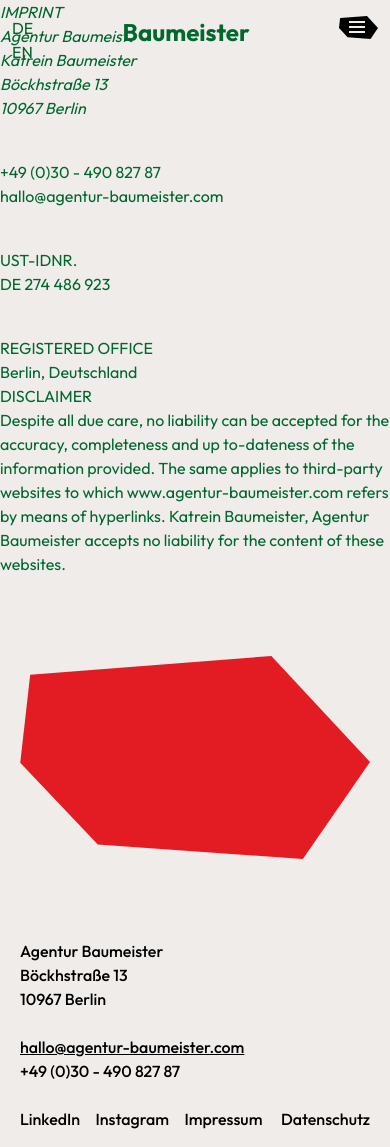
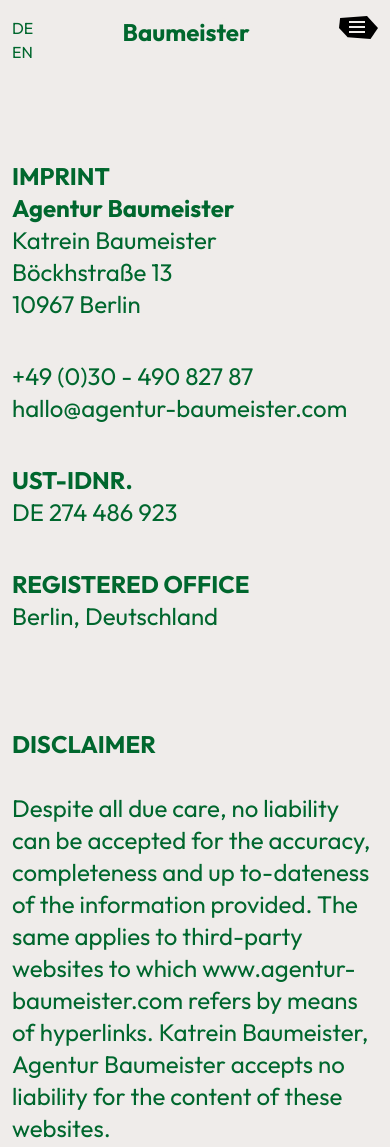
Before and after one commit to Deborah-Kamikazi/group-one-web-project, a website: page imprint.html in a window 390 px wide. Shown: the top 1147 px of the page. Drawn offline with nearby package versions, Linux system fonts and the light colour scheme; files that its build step writes are made by us from their sources.

Commit message:
chore: added mobile styles

```diff
--- a/imprint.html
+++ b/imprint.html
@@ -75,31 +75,31 @@
   </script>
   <body>
     <div id="greenHeader"></div>
-    <div class="grid grid-cols-1 py-40 ">
+    <div class="grid grid-cols-1 py-40 px-3 gap-24">
       <div class="text-webGreen flex flex-col gap-10">
-        <address class="">
-          <p>IMPRINT</p>
-          <h2>Agentur Baumeister</h2>
-          <h2>Katrein Baumeister</h2>
-          <h2>Böckhstraße 13</h2>
-          <h2>10967 Berlin</h2>
-        </address>
-        <div>
-          <h2>+49 (0)30 - 490 827 87</h2>
-          <h2>hallo@agentur-baumeister.com</h2>
+        <div class="">
+          <p class="text-2xl font-bold ">IMPRINT</p>
+          <h2 class="text-2xl font-bold ">Agentur Baumeister</h2>
+          <h2 class="text-2xl">Katrein Baumeister</h2>
+          <h2 class="text-2xl">Böckhstraße 13</h2>
+          <h2 class="text-2xl">10967 Berlin</h2>
         </div>
         <div>
-          <h2>UST-IDNR.</h2>
-          <h2>DE 274 486 923</h2>
+          <h2 class="text-2xl">+49 (0)30 - 490 827 87</h2>
+          <h2 class="text-2xl">hallo@agentur-baumeister.com</h2>
         </div>
         <div>
-          <h2>REGISTERED OFFICE</h2>
-          <h2>Berlin, Deutschland</h2>
+          <h2 class="text-2xl font-bold">UST-IDNR.</h2>
+          <h2 class="text-2xl">DE 274 486 923</h2>
+        </div>
+        <div>
+          <h2 class="text-2xl font-bold">REGISTERED OFFICE</h2>
+          <h2 class="text-2xl">Berlin, Deutschland</h2>
         </div>
       </div>
       <div class="text-webGreen">
-        <p>DISCLAIMER</p>
-        <p>
+        <p class="text-2xl font-bold ">DISCLAIMER</p>
+        <p class="text-2xl mt-8">
           Despite all due care, no liability can be accepted for the accuracy,
           completeness and up to-dateness of the information provided. The same
           applies to third-party websites to which www.agentur-baumeister.com
--- a/tailwind.config.js
+++ b/tailwind.config.js
@@ -1,6 +1,6 @@
 /** @type {import('tailwindcss').Config} */
 module.exports = {
-  content: ["./src/**/*.{html,js}"],
+  content: ["./**/**/*.{html,js}"],
   theme: {
     extend: {
       colors: {
```
